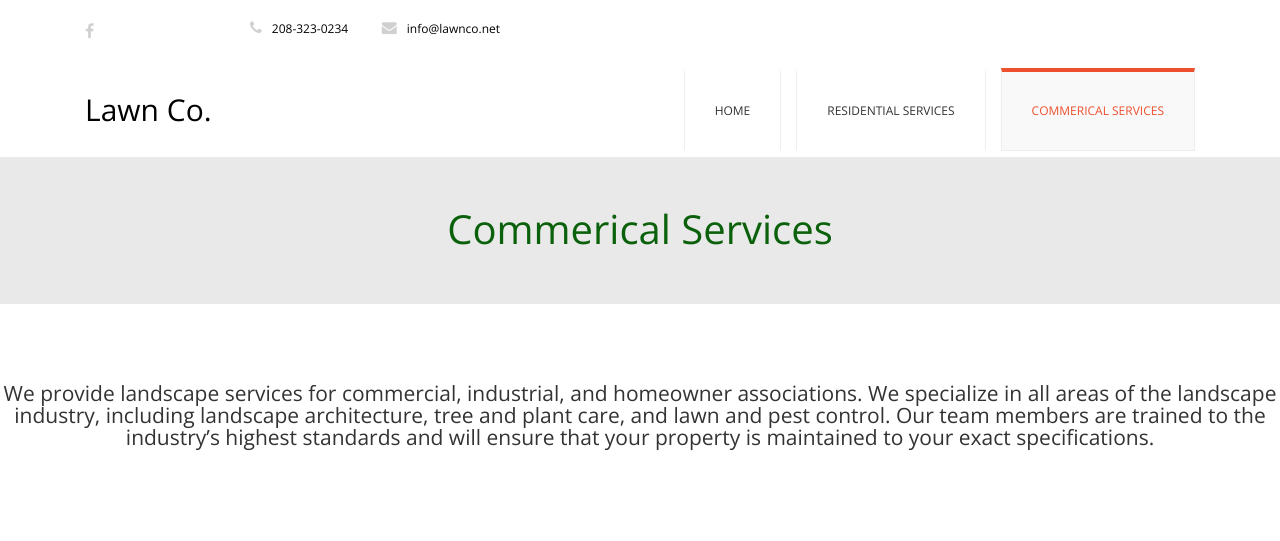
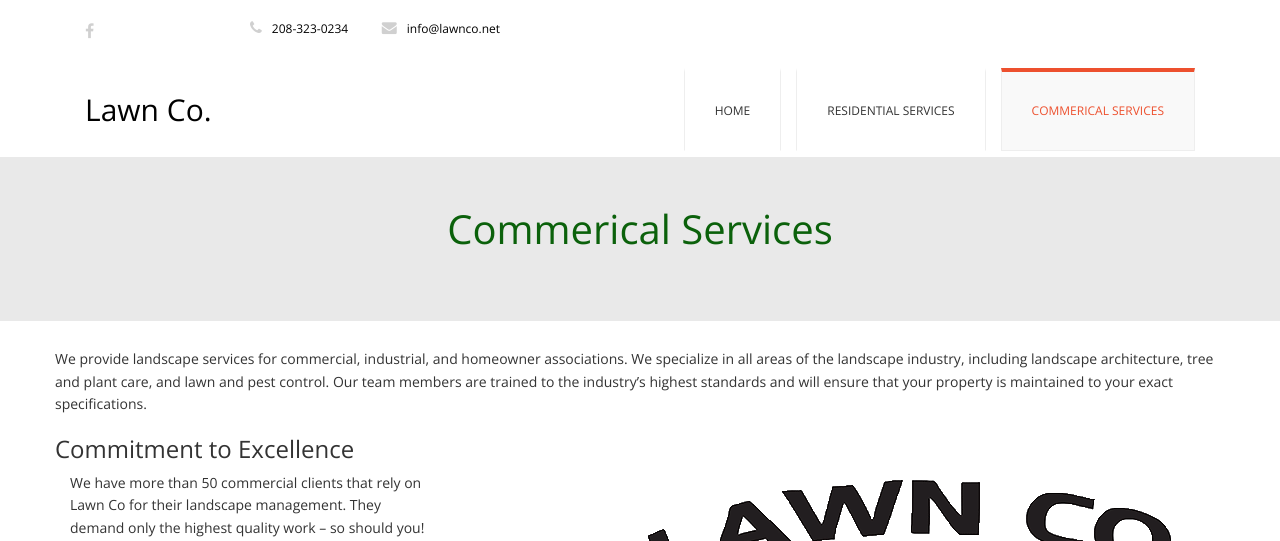
Before and after one commit to RedX-co/LawnCo, a PHP site: page /Commerical.html in a window 1280 px wide. Shown: the top 541 px of the page. Run offline with PHP 8.4, Linux system fonts and the light colour scheme.

Commit message:
Somewhat working Commerical page

```diff
--- a/Commerical.html
+++ b/Commerical.html
@@ -66,59 +66,45 @@
 	<div class="jumbotron">
 		<h2>Commerical Services</h2>
 	</div>
+  <br></br>
 
-  <div class="jumbotron">
-    <h1></h1>
-    <p>
+
+    <div class="container-fluid">
+
+      <div class="container">
+        <div class="row">
+          <div>
+
+            <p style="bold">
               We provide landscape services for commercial, industrial,
               and homeowner associations.
               We specialize in all areas of the landscape industry, including landscape architecture,
               tree and plant care, and lawn and pest control.
               Our team members are trained to the industry’s highest standards and will ensure that your property is maintained to your exact specifications.
             </p>
-  </div>
 
-
-    <div class="container">
-      <div class="row">
-        <div class="col-md-8">
-          <div class="page-header">
-            <img src="img/slider/5.jpg" class="img-responsive"alt="" />
             <h3>Commitment to Excellence</h3>
-
+            <div class="col-md-4">
             <p>
-
+              We have more than 50 commercial clients that rely on Lawn Co for their landscape management.
+               They demand only the highest quality work – so should you!   At the core of our company we strive for excellence in every part of our job,
+               and we understand that quality, efficiency, reliability and responsiveness are what makes us successful.
              </p>
 
-
-          </div>
-              <div class="row">
-                <div class="col-xs-6 col-md-4">
              <ul>
                <li>Customised and Scalable Solutions</li>
                <li>Fully Licensed and Insured</li>
                <li>Flexible Payment Options</li>
                <li>Short and Long Term Contracts Available</li>
              </ul>
-                </div>
+
            </div>
          </div>
 
 
 
-        </div>
-            <div class="col-xs-6 col-md-4">
-              <ul>
-                <li>Subdivsion Landscape Management</li>
-              <li>Commercial/Industrial Landscape Management</li>
-              <li>Design and Construction Services</li>
-              <li>Ice and Snow Management</li>
-              <li>Seeding Services</li>
-              <li>Seasonal Color</li>
-              <li>Holiday and Landscape Lighting</li>
-              </ul>
-            </div>
-          </div>
+
+            <img style="float: right" src="img/home/lawnco.png"/>
           </div>
       </div>
     </div>
--- a/css/style.css
+++ b/css/style.css
@@ -6,6 +6,11 @@
 @import url('overwrite.css');
 @import url('animate.css');
 
+
+.txt1{
+	float: right;
+	padding-right: 50px;
+	}
 
 .intro-header {
 	padding-top: 50px; /* If you're making other pages, make sure there is 50px of padding to make sure the navbar doesn't overlap content! */
```
Lines whose indentation alone changed are shown as unchanged.
